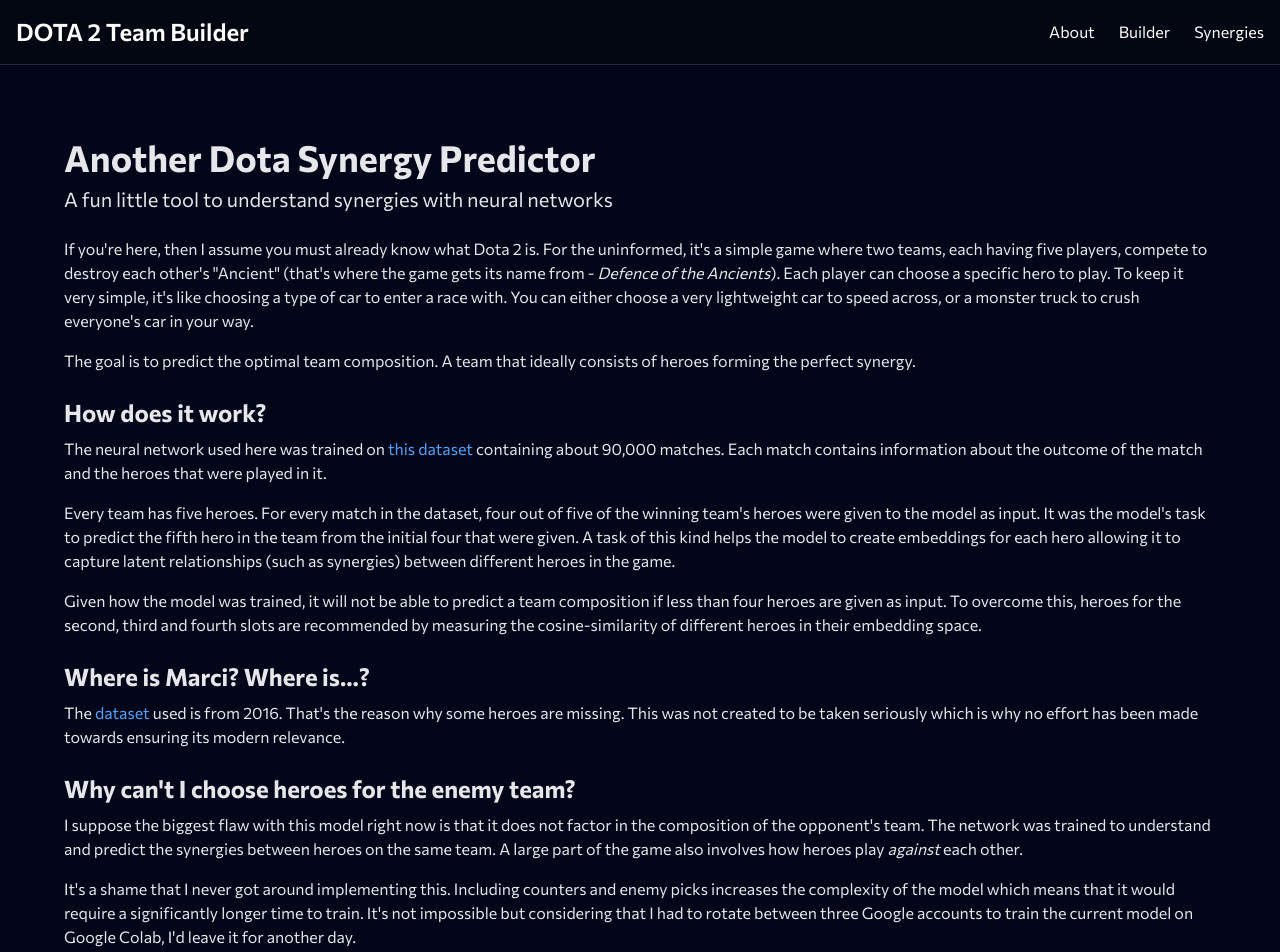
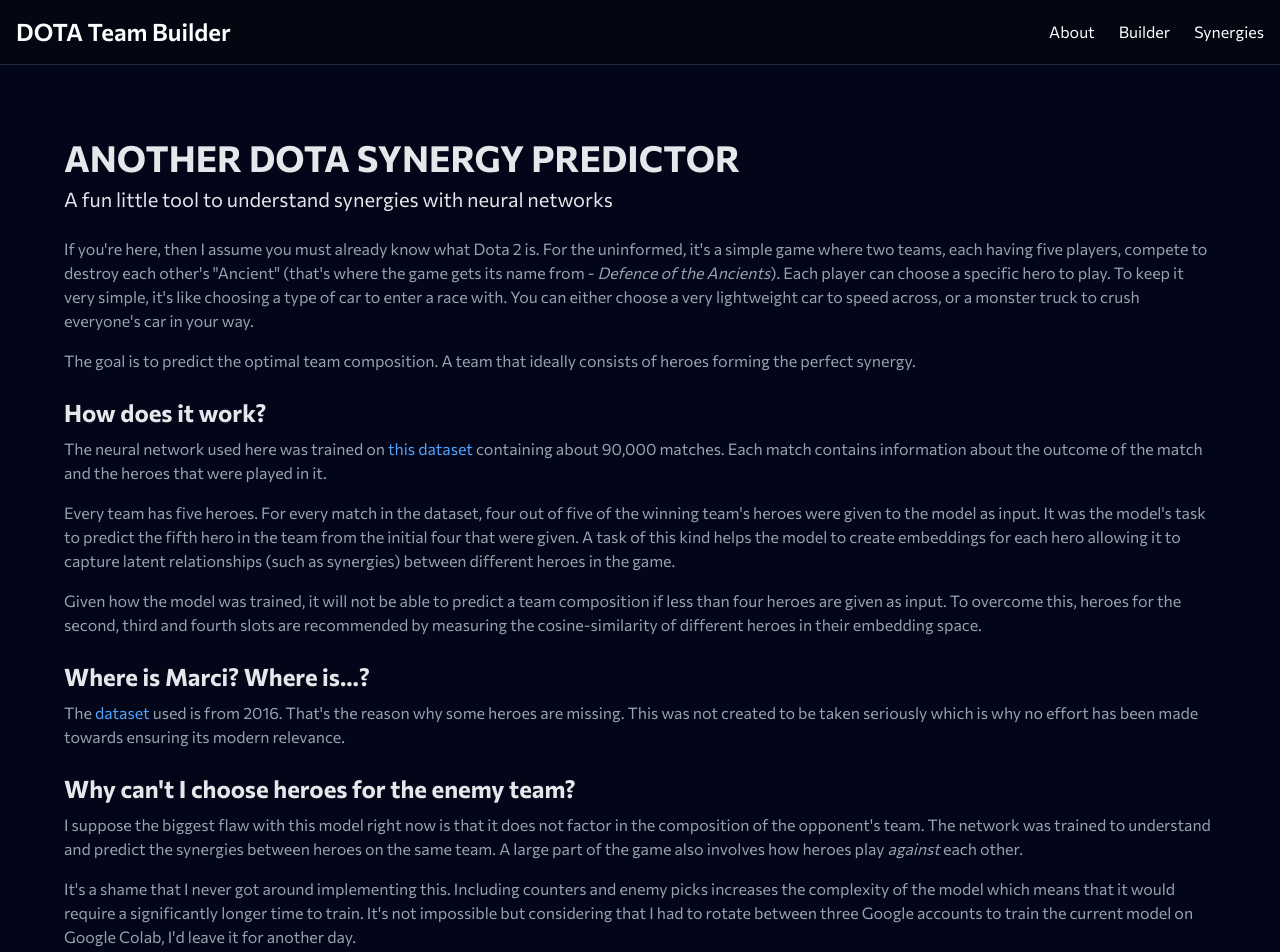
Before and after one commit to Trev241/dota-team-builder, a Vue app in the folder frontend/: page /about in a window 1280 px wide. Shown: the top 952 px of the page. Built offline with nearby package versions, Linux system fonts and the light colour scheme.

Commit message:
Update team builder UI styles

```diff
--- a/frontend/src/App.vue
+++ b/frontend/src/App.vue
@@ -5,7 +5,7 @@
       class="flex text-white justify-between bg-gray-950 border-b border-gray-800 p-4"
     >
       <div>
-        <h1 class="text-2xl font-semibold">DOTA 2 Team Builder</h1>
+        <h1 class="text-2xl font-semibold cursor-default">DOTA Team Builder</h1>
       </div>
       <div class="flex items-center">
         <router-link to="/about" class="mr-6 hover:text-blue-300">About</router-link>
--- a/frontend/src/views/About.vue
+++ b/frontend/src/views/About.vue
@@ -1,9 +1,9 @@
 <template>
   <div class="max-w-6xl mx-auto mt-12">
-    <h1 class="text-4xl mb-2 font-bold">Another Dota Synergy Predictor</h1>
+    <h1 class="text-4xl mb-2 font-bold">ANOTHER DOTA SYNERGY PREDICTOR</h1>
     <p class="text-xl mb-6">A fun little tool to understand synergies with neural networks</p>
 
-    <p class="mb-4">
+    <p class="text-gray-400 mb-4">
       If you're here, then I assume you must already know what Dota 2 is. For the uninformed, it's a
       simple game where two teams, each having five players, compete to destroy each other's
       "Ancient" (that's where the game gets its name from -
@@ -12,13 +12,13 @@
       very lightweight car to speed across, or a monster truck to crush everyone's car in your way.
     </p>
 
-    <p class="mb-4">
+    <p class="text-gray-400 mb-4">
       The goal is to predict the optimal team composition. A team that ideally consists of heroes
       forming the perfect synergy.
     </p>
 
     <h2 class="text-2xl font-bold mt-6 mb-2">How does it work?</h2>
-    <p class="mb-4">
+    <p class="text-gray-400 mb-4">
       The neural network used here was trained on
       <a
         target="_blank"
@@ -30,7 +30,7 @@
       match and the heroes that were played in it.
     </p>
 
-    <p class="mb-4">
+    <p class="text-gray-400 mb-4">
       Every team has five heroes. For every match in the dataset, four out of five of the winning
       team's heroes were given to the model as input. It was the model's task to predict the fifth
       hero in the team from the initial four that were given. A task of this kind helps the model to
@@ -38,7 +38,7 @@
       synergies) between different heroes in the game.
     </p>
 
-    <p class="mb-4">
+    <p class="text-gray-400 mb-4">
       Given how the model was trained, it will not be able to predict a team composition if less
       than four heroes are given as input. To overcome this, heroes for the second, third and fourth
       slots are recommended by measuring the cosine-similarity of different heroes in their
@@ -46,7 +46,7 @@
     </p>
 
     <h2 class="text-2xl font-bold mt-6 mb-2">Where is Marci? Where is...?</h2>
-    <p class="mb-4">
+    <p class="text-gray-400 mb-4">
       The
       <a
         target="_blank"
@@ -59,14 +59,14 @@
     </p>
 
     <h2 class="text-2xl font-bold mt-6 mb-2">Why can't I choose heroes for the enemy team?</h2>
-    <p class="mb-4">
+    <p class="text-gray-400 mb-4">
       I suppose the biggest flaw with this model right now is that it does not factor in the
       composition of the opponent's team. The network was trained to understand and predict the
       synergies between heroes on the same team. A large part of the game also involves how heroes
       play <i>against</i> each other.
     </p>
 
-    <p class="mb-4">
+    <p class="text-gray-400 mb-4">
       It's a shame that I never got around implementing this. Including counters and enemy picks
       increases the complexity of the model which means that it would require a significantly longer
       time to train. It's not impossible but considering that I had to rotate between three Google
--- a/frontend/src/views/Synergies.vue
+++ b/frontend/src/views/Synergies.vue
@@ -3,13 +3,13 @@
     <div class="max-w-6xl mx-auto">
       <h1 class="text-4xl font-bold mb-4">Hero Embeddings</h1>
 
-      <p class="mb-4">
+      <p class="text-gray-400 mb-4">
         Here is a visual representation of the hero embeddings that were generated during training.
         The embeddings you see below have been reduced from 128 dimensions to 3 dimensions using PCA
         and t-SNE.
       </p>
 
-      <p class="mb-4">
+      <p class="text-gray-400 mb-4">
         Heroes located closer together in the embedding space are said to have good synergy in
         theory.
       </p>
@@ -54,7 +54,7 @@
           ></div>
           <div ref="plot2dContainer" class="w-full h-full"></div>
         </div>
-        <p class="mb-4">
+        <p class="text-gray-400 mb-4">
           Observe how roles do not form clusters. This makes intuitive sense actually. If heroes
           closer together in an embedding space are synergestic, then it's obvious that we wouldn't
           expect to see, for example, three hard supports placed close together. They would instead
@@ -65,14 +65,14 @@
 
       <div>
         <h2 class="text-4xl font-bold mt-12 mb-4">Synergy Graph</h2>
-        <p class="mb-4">
+        <p class="text-gray-400 mb-4">
           The charts above do not explicitly produce good synergy pairs. So instead of just plotting
           the embeddings in a chart, we can produce a synergy matrix produced by taking the cosine
           similarities of different hero pairs. Using this synergy matrix, we can then construct a
           network graph.
         </p>
 
-        <p class="mb-4">
+        <p class="text-gray-400 mb-4">
           Each node represnts a hero. For every pair of heroes, an edge is created if and only if
           the synergy between the two heroes is above a certain threshold. This makes it so that we
           only highlight noteworthy synergies while ignoring those that could be possibly negligible
--- a/frontend/src/views/Team.vue
+++ b/frontend/src/views/Team.vue
@@ -8,18 +8,26 @@
       {{ typedText }}
     </div>
 
-    <div class="text-center">
-      <h1 class="text-4xl font-bold mb-2">
-        <span v-if="team.length < 5"> Your turn to pick </span>
-        <span v-else>Prepare for battle</span>
+    <div v-if="!isBackendUp" class="flex justify-center items-center">
+      <div class="flex items-center border-2 border-cyan-400 rounded-lg p-4 mb-4">
+        <Spinner class="mr-4" />
+        <div>Connecting to server. Picks will not be optimized until then.</div>
+      </div>
+    </div>
+
+    <div class="flex flex-col justify-center items-center min-h-[50vh]">
+      <div class="w-full text-center">
+        <h1 class="text-5xl tracking-wider font-semibold mb-2">
+          <span v-if="team.length < 5">YOUR TURN TO PICK</span>
+          <span v-else>PREPARE FOR BATTLE</span>
         </h1>
-      <p class="text-xl mb-6">
-        <span v-if="team.length < 5">Choose heroes to build your team</span>
-        <span v-else>Your team is ready</span>
+        <p class="text-2xl mb-6">
+          <span v-if="team.length < 5">- Choose heroes to build your team -</span>
+          <span v-else>- Your team is ready -</span>
         </p>
       </div>
 
-    <div class="flex flex-wrap justify-center max-w-6xl gap-2 mx-auto mb-8">
+      <div class="w-full flex flex-wrap justify-center max-w-6xl gap-2 mx-auto mb-8 bg-slate-900 rounded-lg p-2 cursor-default">
         <div
           v-for="index in maxTeamSize"
           :key="index"
@@ -29,7 +37,7 @@
           <template v-if="team[index - 1]">
             <div
               :class="[
-              'w-full hover:bg-rose-600 p-1 rounded-lg',
+                'w-full hover:bg-rose-600 bg-amber-50 text-black p-1 rounded-lg',
                 index === team.length && 'team-chosen-icon',
               ]"
             >
@@ -38,23 +46,29 @@
                 :alt="team[index - 1].localized_name"
                 class="w-full rounded-md object-contain"
               />
-            <div class="mt-1 font-semibold text-center">
+              <div class="mt-1 text-sm font-semibold uppercase text-center truncate">
                 {{ team[index - 1].localized_name }}
               </div>
             </div>
           </template>
           <template v-else>
-          <div class="flex items-center h-40 w-full bg-gray-800">
+            <div class="flex items-center h-40 w-full rounded-lg bg-gray-800">
               <p class="w-full text-center text-lg italic">Empty Slot</p>
             </div>
           </template>
         </div>
       </div>
+    </div>
 
     <div>
-      <h2 class="text-2xl font-semibold">Available Heroes</h2>
+      <h2 class="text-3xl tracking-wider font-semibold mb-2">HERO POOL</h2>
 
-      <p v-if="!isSmallScreen" class="mb-6">Type in anywhere to search for a hero.</p>
+      <p v-if="!isSmallScreen" class="text-gray-400 mb-6">
+        Search for a hero by typing in its name anywhere on the screen.
+        <p v-if="isBackendUp"
+          >Heroes are automatically sorted from highest to lowest synergy in the team.</p
+        >
+      </p>
       <input
         v-else
         v-model="searchQuery"
@@ -63,20 +77,16 @@
         class="w-full p-3 mt-2 mb-6 border border-gray-300 rounded-md focus:outline-none focus:ring-2 focus:ring-blue-500"
       />
 
-      <div v-if="!isBackendUp" class="flex items-center font-semibold mb-4">
-        <Spinner class="mr-2" />
-        <div>Connecting to server. Picks will not be optimized until then.</div>
-      </div>
-      <p v-else class="font-semibold">
+      <!-- <p v-else class="text-center mb-4">
         Heroes will be automatically sorted from highest to lowest synergy.
-      </p>
+      </p> -->
 
       <div ref="listContainer" class="flex flex-wrap gap-2">
         <div
           v-for="hero in filteredAndSortedHeroes"
           :key="hero.id"
           :class="[
-            'w-1/3 md:w-30 hero-icon shadow-xl/20 rounded-lg flex flex-col items-center cursor-pointer hover:shadow-lg transition-shadow',
+            'w-1/3 md:w-30 hero-icon rounded-lg flex flex-col items-center cursor-pointer transition-shadow',
             team.length >= 5 ? 'opacity-50 pointer-events-none' : 'bg-white',
             !hero.filtered && 'opacity-10',
             hero.selected && 'opacity-10',
@@ -239,7 +249,7 @@
   await nextTick()
 
   Flip.from(state, {
-    duration: 1,
+    duration: 1.25,
     ease: "power3.out",
   })
 }
@@ -277,10 +287,10 @@
 
   team.value.push(hero)
   await nextTick()
-  gsap.fromTo(
+  await gsap.fromTo(
     ".team-chosen-icon",
-    { scale: 2.5, position: "relative", zIndex: 10 },
-    { scale: 1, duration: 0.5, ease: "power4.in", zIndex: "" },
+    { scale: 3, position: "relative", zIndex: 10 },
+    { scale: 1, duration: 0.5, ease: "power4.in", position: "block", zIndex: 0 },
   )
 
   // Do not call predict if the team is full or if backend is not up
@@ -293,6 +303,8 @@
 }
 
 const removeHero = async (event, hero) => {
+  if (!hero) return
+
   const target = event.currentTarget
   target.classList.add("team-removed-icon")
 
@@ -303,7 +315,7 @@
     duration: 0.5,
   })
 
-  gsap.set(target, { yPercent: 0, opacity: 1 })
+  gsap.set(target, { yPercent: 0, opacity: 1, position: "relative", zIndex: 0 })
   target.classList.remove("team-removed-icon")
 
   team.value = team.value.filter((h) => h.id !== hero.id)
```
Lines whose indentation alone changed are shown as unchanged.
